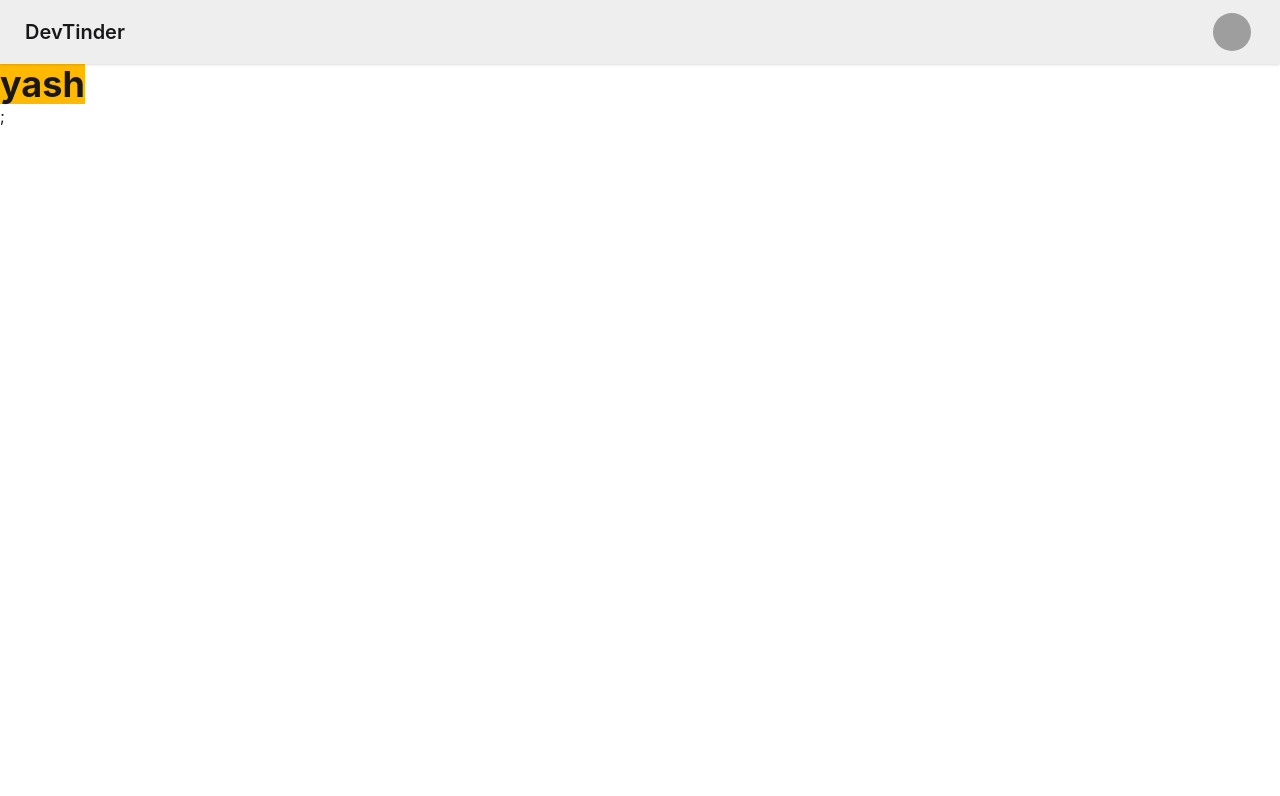
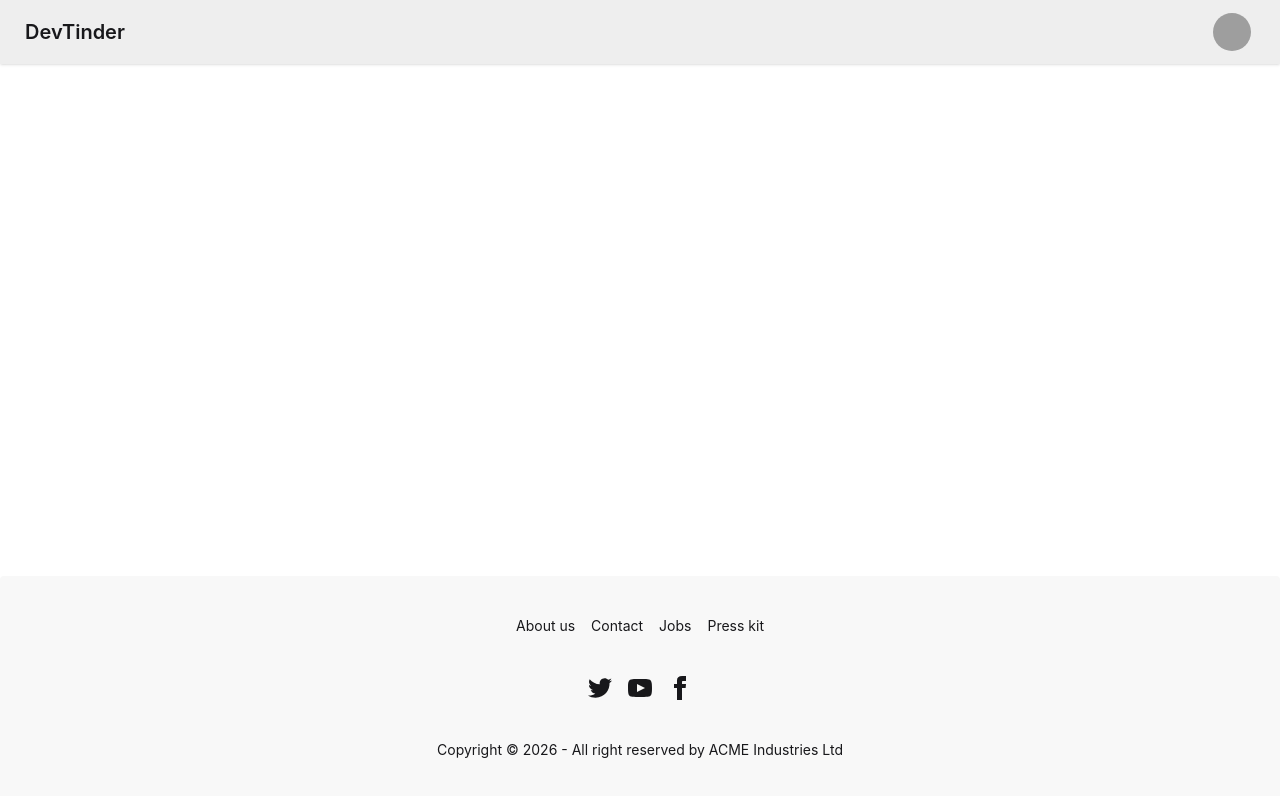
Before and after one commit to yashpadia4851/DevTinder-Frontend, a React (Vite) app: page / in a window 1280 px wide. Shown: the top 796 px of the page. Built offline with nearby package versions, Linux system fonts and the light colour scheme; grey boxes are pictures that could not be loaded.

Commit message:
routing added

```diff
--- a/package.json
+++ b/package.json
@@ -13,6 +13,7 @@
     "@tailwindcss/vite": "^4.2.1",
     "react": "^19.2.0",
     "react-dom": "^19.2.0",
+    "react-router-dom": "^7.13.1",
     "tailwindcss": "^4.2.1"
   },
   "devDependencies": {
--- a/src/App.jsx
+++ b/src/App.jsx
@@ -1,50 +1,19 @@
+import { BrowserRouter, Route, Routes } from "react-router-dom";
+import Body from "./Screen/Body/Body";
+import Feed from "./Screen/Body/Feed";
+import Footer from "./Screen/Body/Footer";
+
 function App() {
   return (
     <>
-      <div className="navbar bg-base-300 shadow-sm">
-        <div className="flex-1">
-          <a className="btn btn-ghost text-xl">DevTinder</a>
-        </div>
-        <div className="flex gap-2">
-          {/* <input
-            type="text"
-            placeholder="Search"
-            className="input input-bordered w-24 md:w-auto"
-          /> */}
-          <div className="dropdown dropdown-end mx-5">
-            <div
-              tabIndex={0}
-              role="button"
-              className="btn btn-ghost btn-circle avatar"
-            >
-              <div className="w-10 rounded-full">
-                <img
-                  alt="Tailwind CSS Navbar component"
-                  src="https://img.daisyui.com/images/stock/photo-1534528741775-53994a69daeb.webp"
-                />
-              </div>
-            </div>
-            <ul
-              tabIndex="-1"
-              className="menu menu-sm dropdown-content bg-base-100 rounded-box z-1 mt-3 w-52 p-2 shadow"
-            >
-              <li>
-                <a className="justify-between">
-                  Profile
-                  <span className="badge">New</span>
-                </a>
-              </li>
-              <li>
-                <a>Settings</a>
-              </li>
-              <li>
-                <a>Logout</a>
-              </li>
-            </ul>
-          </div>
-        </div>
-      </div>
-      <h1 className="text-4xl font-bold bg-amber-400 w-fit">yash</h1>;
+      <BrowserRouter>
+        <Routes>
+          <Route path="/" element={<Body />}>
+            <Route path="feed" element={<Feed />} />
+            {/* <Route path="footer" element={<Footer />} /> */}
+          </Route>
+        </Routes>
+      </BrowserRouter>
     </>
   );
 }
--- /dev/null
+++ b/src/Screen/Body/Body.jsx
@@ -0,0 +1,16 @@
+import React from "react";
+import Navbar from "./Navbar";
+import { Outlet } from "react-router-dom";
+import Footer from "./Footer";
+
+const Body = () => {
+  return (
+    <div>
+      <Navbar />
+      <Outlet />
+      <Footer />
+    </div>
+  );
+};
+
+export default Body;
--- /dev/null
+++ b/src/Screen/Body/Feed.jsx
@@ -0,0 +1,11 @@
+import React from 'react';
+
+const Feed = () => {
+  return (
+    <div>
+
+    </div>
+  );
+}
+
+export default Feed;
--- /dev/null
+++ b/src/Screen/Body/Footer.jsx
@@ -0,0 +1,59 @@
+import React from "react";
+
+const Footer = () => {
+  return (
+    <footer className="footer footer-horizontal footer-center bg-base-200 text-base-content rounded p-10 fixed bottom-0">
+      <nav className="grid grid-flow-col gap-4">
+        <a className="link link-hover">About us</a>
+        <a className="link link-hover">Contact</a>
+        <a className="link link-hover">Jobs</a>
+        <a className="link link-hover">Press kit</a>
+      </nav>
+      <nav>
+        <div className="grid grid-flow-col gap-4">
+          <a>
+            <svg
+              xmlns="http://www.w3.org/2000/svg"
+              width="24"
+              height="24"
+              viewBox="0 0 24 24"
+              className="fill-current"
+            >
+              <path d="M24 4.557c-.883.392-1.832.656-2.828.775 1.017-.609 1.798-1.574 2.165-2.724-.951.564-2.005.974-3.127 1.195-.897-.957-2.178-1.555-3.594-1.555-3.179 0-5.515 2.966-4.797 6.045-4.091-.205-7.719-2.165-10.148-5.144-1.29 2.213-.669 5.108 1.523 6.574-.806-.026-1.566-.247-2.229-.616-.054 2.281 1.581 4.415 3.949 4.89-.693.188-1.452.232-2.224.084.626 1.956 2.444 3.379 4.6 3.419-2.07 1.623-4.678 2.348-7.29 2.04 2.179 1.397 4.768 2.212 7.548 2.212 9.142 0 14.307-7.721 13.995-14.646.962-.695 1.797-1.562 2.457-2.549z"></path>
+            </svg>
+          </a>
+          <a>
+            <svg
+              xmlns="http://www.w3.org/2000/svg"
+              width="24"
+              height="24"
+              viewBox="0 0 24 24"
+              className="fill-current"
+            >
+              <path d="M19.615 3.184c-3.604-.246-11.631-.245-15.23 0-3.897.266-4.356 2.62-4.385 8.816.029 6.185.484 8.549 4.385 8.816 3.6.245 11.626.246 15.23 0 3.897-.266 4.356-2.62 4.385-8.816-.029-6.185-.484-8.549-4.385-8.816zm-10.615 12.816v-8l8 3.993-8 4.007z"></path>
+            </svg>
+          </a>
+          <a>
+            <svg
+              xmlns="http://www.w3.org/2000/svg"
+              width="24"
+              height="24"
+              viewBox="0 0 24 24"
+              className="fill-current"
+            >
+              <path d="M9 8h-3v4h3v12h5v-12h3.642l.358-4h-4v-1.667c0-.955.192-1.333 1.115-1.333h2.885v-5h-3.808c-3.596 0-5.192 1.583-5.192 4.615v3.385z"></path>
+            </svg>
+          </a>
+        </div>
+      </nav>
+      <aside>
+        <p>
+          Copyright © {new Date().getFullYear()} - All right reserved by ACME
+          Industries Ltd
+        </p>
+      </aside>
+    </footer>
+  );
+};
+
+export default Footer;
--- /dev/null
+++ b/src/Screen/Body/Navbar.jsx
@@ -0,0 +1,51 @@
+import React from "react";
+
+const Navbar = () => {
+  return (
+    <div className="navbar bg-base-300 shadow-sm">
+      <div className="flex-1">
+        <a className="btn btn-ghost text-xl">DevTinder</a>
+      </div>
+      <div className="flex gap-2">
+        {/* <input
+          type="text"
+          placeholder="Search"
+          className="input input-bordered w-24 md:w-auto"
+        /> */}
+        <div className="dropdown dropdown-end mx-5">
+          <div
+            tabIndex={0}
+            role="button"
+            className="btn btn-ghost btn-circle avatar"
+          >
+            <div className="w-10 rounded-full">
+              <img
+                alt="Tailwind CSS Navbar component"
+                src="https://img.daisyui.com/images/stock/photo-1534528741775-53994a69daeb.webp"
+              />
+            </div>
+          </div>
+          <ul
+            tabIndex="-1"
+            className="menu menu-sm dropdown-content bg-base-100 rounded-box z-1 mt-3 w-52 p-2 shadow"
+          >
+            <li>
+              <a className="justify-between">
+                Profile
+                <span className="badge">New</span>
+              </a>
+            </li>
+            <li>
+              <a>Settings</a>
+            </li>
+            <li>
+              <a>Logout</a>
+            </li>
+          </ul>
+        </div>
+      </div>
+    </div>
+  );
+};
+
+export default Navbar;
```
Also changed, not shown: 1 other file (tests, documents, lock files or other folders).
